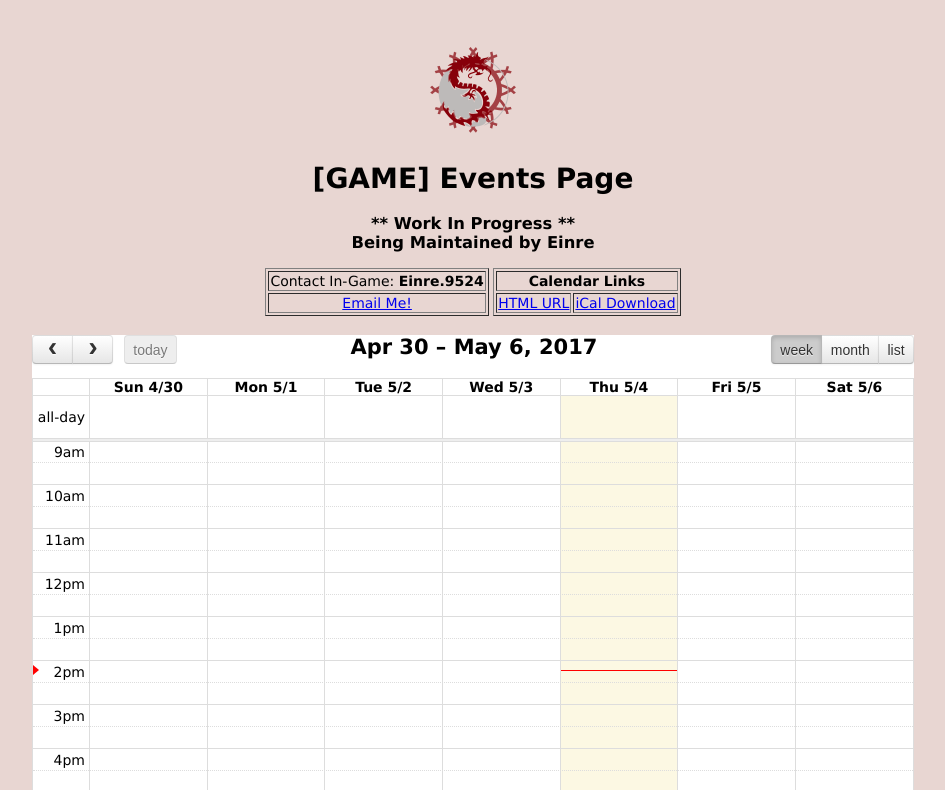
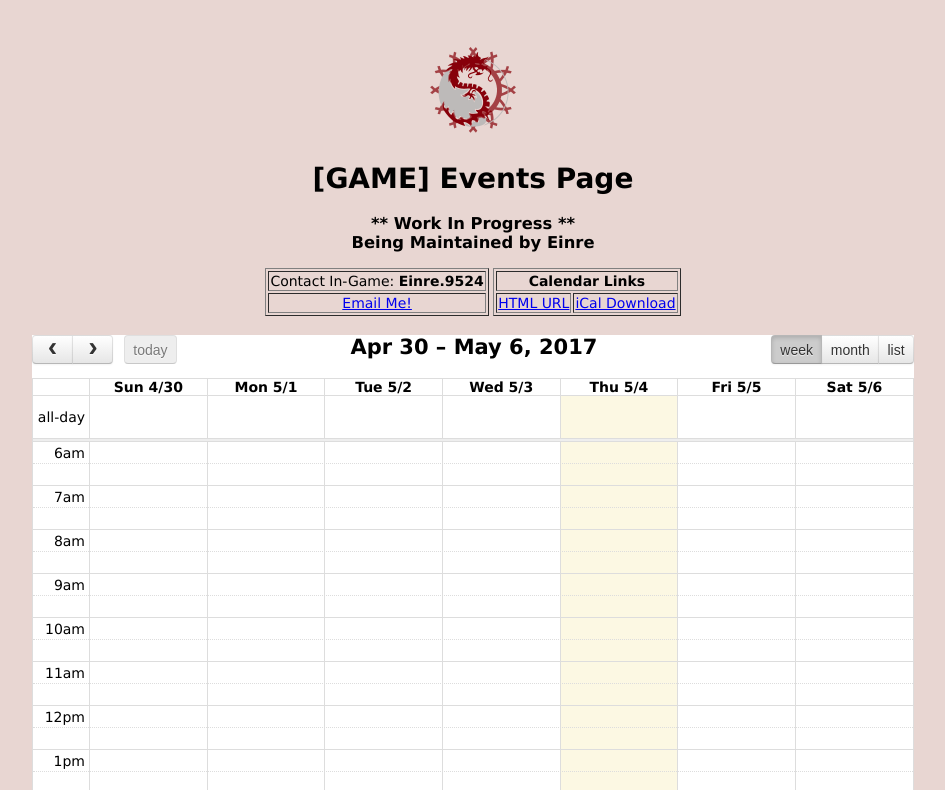
Before and after one commit to CAM-Y/einre.github.io, a plain HTML site: page GAME.html in a window 1280 px wide. Shown: the top 790 px of the page, without its empty margins (167-1112 px from the left). Drawn offline with Linux system fonts and the light colour scheme.

Commit message:
GAME.html
Fixed calendar scroll bar clipping

```diff
--- a/GAME.html
+++ b/GAME.html
@@ -25,9 +25,9 @@
 			events: 'hso61orbm6i887qo42imfvnt28@group.calendar.google.com',
 			timezone: 'local',
 			defaultView: 'agendaWeek',
+			height: 'auto',
 			minTime: '06:00:00',
 			maxTime: '24:00:00',
-			scrollTime: '09:00:00',
 			loading: function(bool) {
 				$('#loading').toggle(bool);
 			}
```
